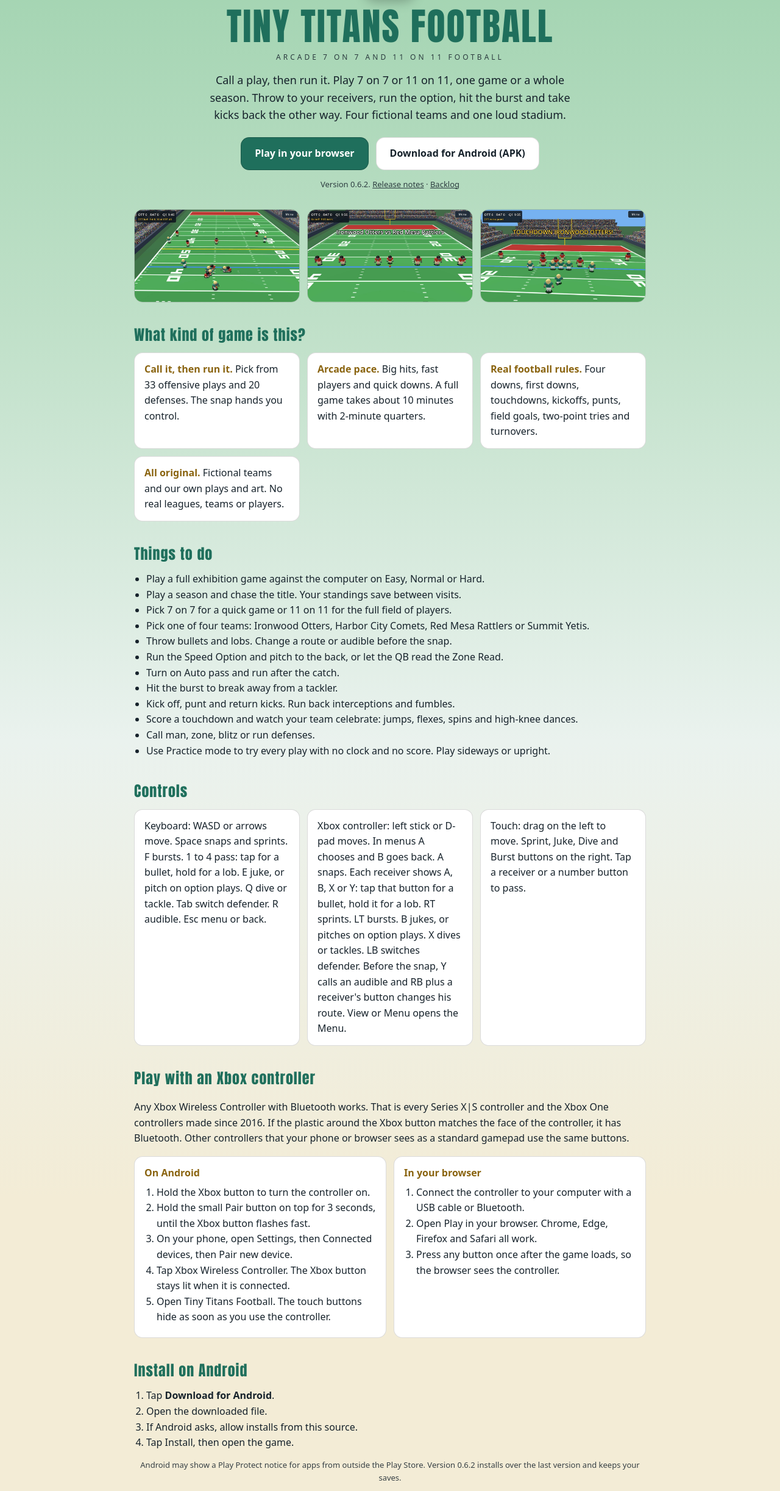
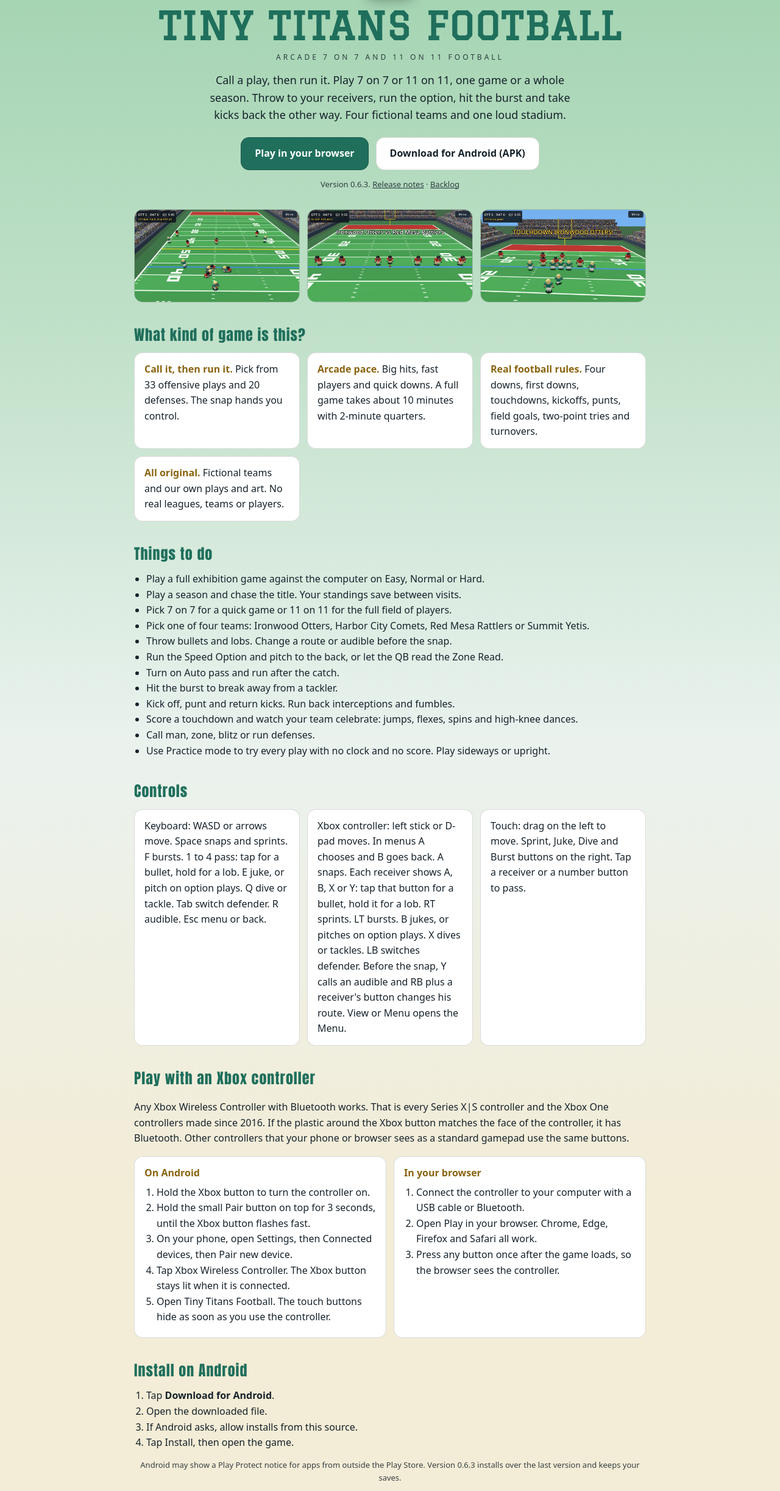
Before and after one commit to bclark10121-cloud/tiny-titans-football, a plain HTML site: page docs/index.html in a window 1280 px wide. Shown: the part 135-2580 px from the top of the page at 61% size. Drawn offline with Linux system fonts and the light colour scheme.

Commit message:
v0.6.3: start screen title in Graduate (G5.21 Title)
Co-Authored-By: Claude Opus 5.5 <noreply@anthropic.com>
Claude-Session: https://claude.ai/code/session_0117TTYCLAZMhpVLxt7iyxjy

```diff
--- a/docs/index.html
+++ b/docs/index.html
@@ -10,7 +10,8 @@ main{max-width:880px;margin:0 auto;padding:18px 20px 60px}
 .back{font-size:14px;opacity:.85}.back a{color:inherit;text-decoration:none}.back a:hover{text-decoration:underline}
 header{text-align:center;margin-top:8px;color:#16222b}.back{color:#16222b}
 .icon{width:84px;height:84px;border-radius:20px;box-shadow:0 6px 18px rgba(0,0,0,.25);display:block;margin:6px auto 0}
-h1{font-family:Impact,"Arial Black",system-ui,sans-serif;font-size:clamp(38px,8vw,62px);letter-spacing:2px;margin:12px 0 0;color:#1f6f5c;line-height:1.1;text-transform:uppercase}
+@font-face{font-family:"GameTitle";src:url(title.woff2) format("woff2");font-display:swap}
+h1{font-family:"GameTitle",Impact,"Arial Black",system-ui,sans-serif;font-size:clamp(38px,8vw,62px);letter-spacing:2px;margin:12px 0 0;color:#1f6f5c;line-height:1.1;text-transform:uppercase}
 .tag{letter-spacing:4px;text-transform:uppercase;font-size:12px;opacity:.85;margin:6px 0 4px}
 .hook{font-family:Impact,"Arial Black",system-ui,sans-serif;font-size:20px;color:var(--accent);margin:6px 0 0}
 .lead{font-size:18px;max-width:660px;margin:14px auto 22px;text-wrap:balance}
@@ -31,8 +32,8 @@ footer{margin-top:44px;font-size:13px;opacity:.8;text-align:center}footer a{colo
 <div class="back"><a href="https://bclark10121-cloud.github.io/">&larr; The Game Shelf</a></div>
 <header><img class="icon" src="icon.png" alt=""><h1>Tiny Titans Football</h1><div class="tag">Arcade 7 on 7 and 11 on 11 football</div>
 <p class="lead">Call a play, then run it. Play 7 on 7 or 11 on 11, one game or a whole season. Throw to your receivers, run the option, hit the burst and take kicks back the other way. Four fictional teams and one loud stadium.</p>
-<div class="cta"><a class="btn primary" href="play/">Play in your browser</a><a class="btn ghost" href="downloads/TinyTitansFootball-v0.6.2.apk">Download for Android (APK)</a></div>
-<p class="note">Version 0.6.2. <a href="release-notes/v0.6.2.md">Release notes</a> &middot; <a href="https://github.com/bclark10121-cloud/tiny-titans-football/blob/main/BACKLOG.md">Backlog</a></p></header>
+<div class="cta"><a class="btn primary" href="play/">Play in your browser</a><a class="btn ghost" href="downloads/TinyTitansFootball-v0.6.3.apk">Download for Android (APK)</a></div>
+<p class="note">Version 0.6.3. <a href="release-notes/v0.6.3.md">Release notes</a> &middot; <a href="https://github.com/bclark10121-cloud/tiny-titans-football/blob/main/BACKLOG.md">Backlog</a></p></header>
 <div class="shots"><a href="shot-1.jpg"><img src="shot-1.jpg" alt="A run play with the chunky new players in helmets and big pads" width="960" height="540"></a><a href="shot-2.jpg"><img src="shot-2.jpg" alt="Kickoff with both teams lined up" width="960" height="540"></a><a href="shot-3.jpg"><img src="shot-3.jpg" alt="The Otters celebrate a touchdown" width="960" height="540"></a></div>
 <h2>What kind of game is this?</h2>
 <div class="grid"><div class="card"><b>Call it, then run it.</b> Pick from 33 offensive plays and 20 defenses. The snap hands you control.</div><div class="card"><b>Arcade pace.</b> Big hits, fast players and quick downs. A full game takes about 10 minutes with 2-minute quarters.</div><div class="card"><b>Real football rules.</b> Four downs, first downs, touchdowns, kickoffs, punts, field goals, two-point tries and turnovers.</div><div class="card"><b>All original.</b> Fictional teams and our own plays and art. No real leagues, teams or players.</div></div>
@@ -45,7 +46,7 @@ footer{margin-top:44px;font-size:13px;opacity:.8;text-align:center}footer a{colo
 <div class="grid"><div class="card"><b>On Android</b><ol><li>Hold the Xbox button to turn the controller on.</li><li>Hold the small Pair button on top for 3 seconds, until the Xbox button flashes fast.</li><li>On your phone, open Settings, then Connected devices, then Pair new device.</li><li>Tap Xbox Wireless Controller. The Xbox button stays lit when it is connected.</li><li>Open Tiny Titans Football. The touch buttons hide as soon as you use the controller.</li></ol></div><div class="card"><b>In your browser</b><ol><li>Connect the controller to your computer with a USB cable or Bluetooth.</li><li>Open Play in your browser. Chrome, Edge, Firefox and Safari all work.</li><li>Press any button once after the game loads, so the browser sees the controller.</li></ol></div></div>
 <h2>Install on Android</h2>
 <ol><li>Tap <b>Download for Android</b>.</li><li>Open the downloaded file.</li><li>If Android asks, allow installs from this source.</li><li>Tap Install, then open the game.</li></ol>
-<p class="note">Android may show a Play Protect notice for apps from outside the Play Store. Version 0.6.2 installs over the last version and keeps your saves.</p>
+<p class="note">Android may show a Play Protect notice for apps from outside the Play Store. Version 0.6.3 installs over the last version and keeps your saves.</p>
 <h2>Feedback wanted</h2>
 <ul><li>How running, passing and tackling feel</li><li>Whether 7 on 7 or 11 on 11 plays better</li><li>How a season feels and whether 6 weeks is the right length</li><li>Whether the burst is too strong or too weak</li><li>Whether option plays and Auto pass are fun</li><li>How the game plays on an Xbox controller</li><li>Whether vibration feels right on your phone</li><li>Whether the camera sits at the right height and distance</li></ul>
 <footer>Tiny Titans Football. Early test build, so expect rough edges. Music: "Stage 3" by Juhani Junkala (OpenGameArt.org), CC0. Hit sounds by Kenney (CC0). Both found through Patch.gg. <a href="https://github.com/bclark10121-cloud/tiny-titans-football/blob/main/CREDITS.md">Credits</a> &middot; <a href="privacy.html">Privacy</a> &middot; <a href="https://bclark10121-cloud.github.io/">More games on The Game Shelf</a></footer>
```
Also changed, not shown: docs/play/index.html (+1 -1 lines), docs/title.woff2 (added), 5 other files.
